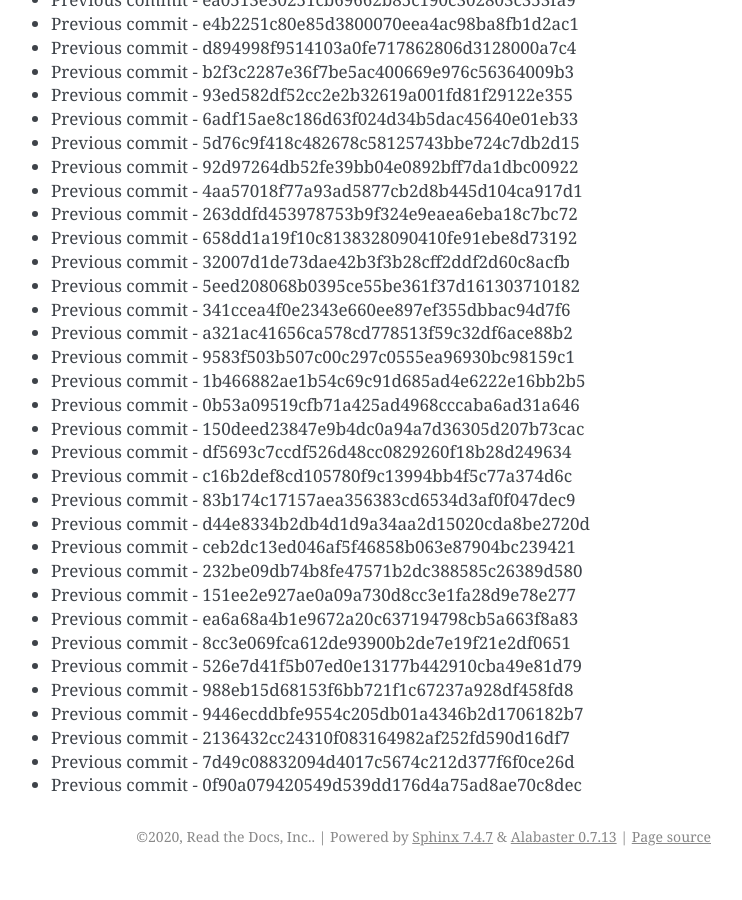
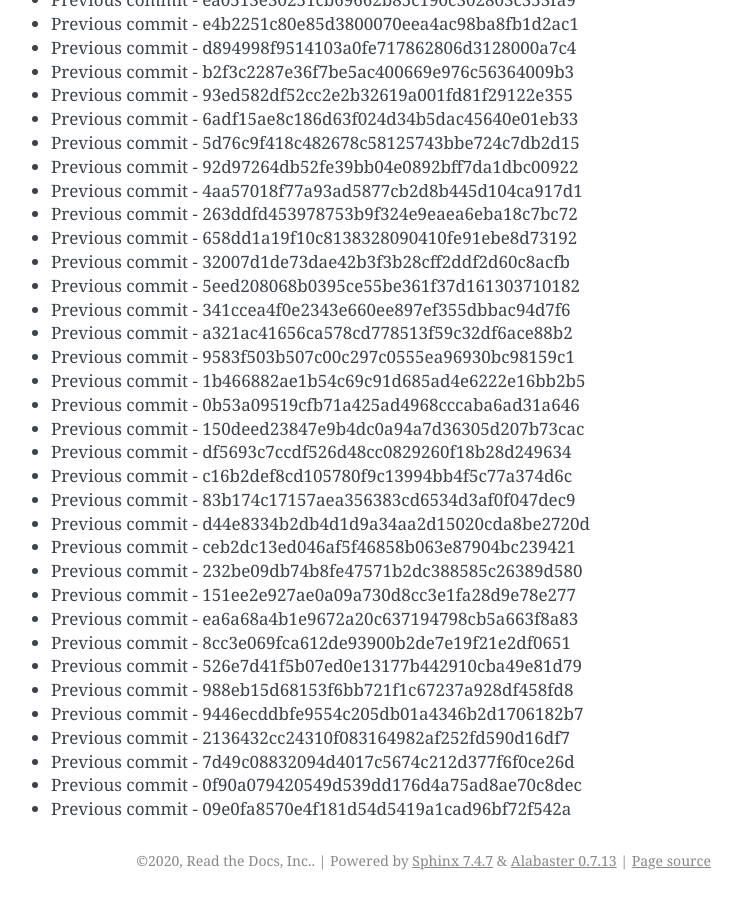
Before and after one commit to readthedocs/rtd-git-stresstest, a Sphinx documentation site: the page built from docs/updates.rst, in a window 1280 px wide and 900 px high, scrolled down 23310 px. Shown: the whole window, without its empty margins (399-1141 px from the left). Built offline with Sphinx 7.4.7, drawn with Linux system fonts in a browser that asks for light colours; before the commit the page ends 24186 px from its top, so only the background shows below that.

Commit message:
Generating commit from previous: 09e0fa8570e4f181d54d5419a1cad96bf72f542a

```diff
--- a/docs/updates.rst
+++ b/docs/updates.rst
@@ -1011,3 +1011,4 @@ It can be tested for any performance characteristics.
 * Previous commit - 2136432cc24310f083164982af252fd590d16df7
 * Previous commit - 7d49c08832094d4017c5674c212d377f6f0ce26d
 * Previous commit - 0f90a079420549d539dd176d4a75ad8ae70c8dec
+* Previous commit - 09e0fa8570e4f181d54d5419a1cad96bf72f542a
```
